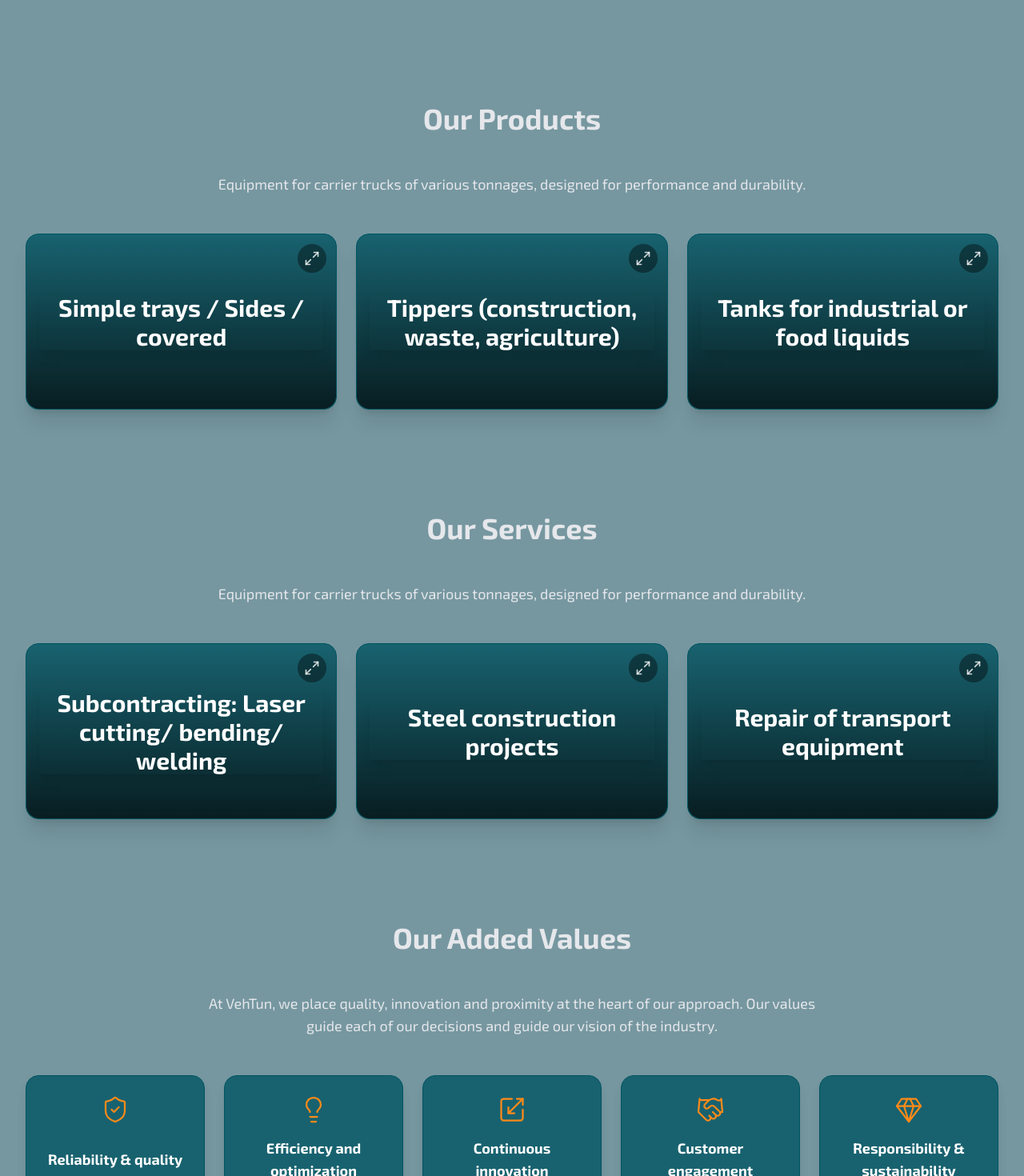
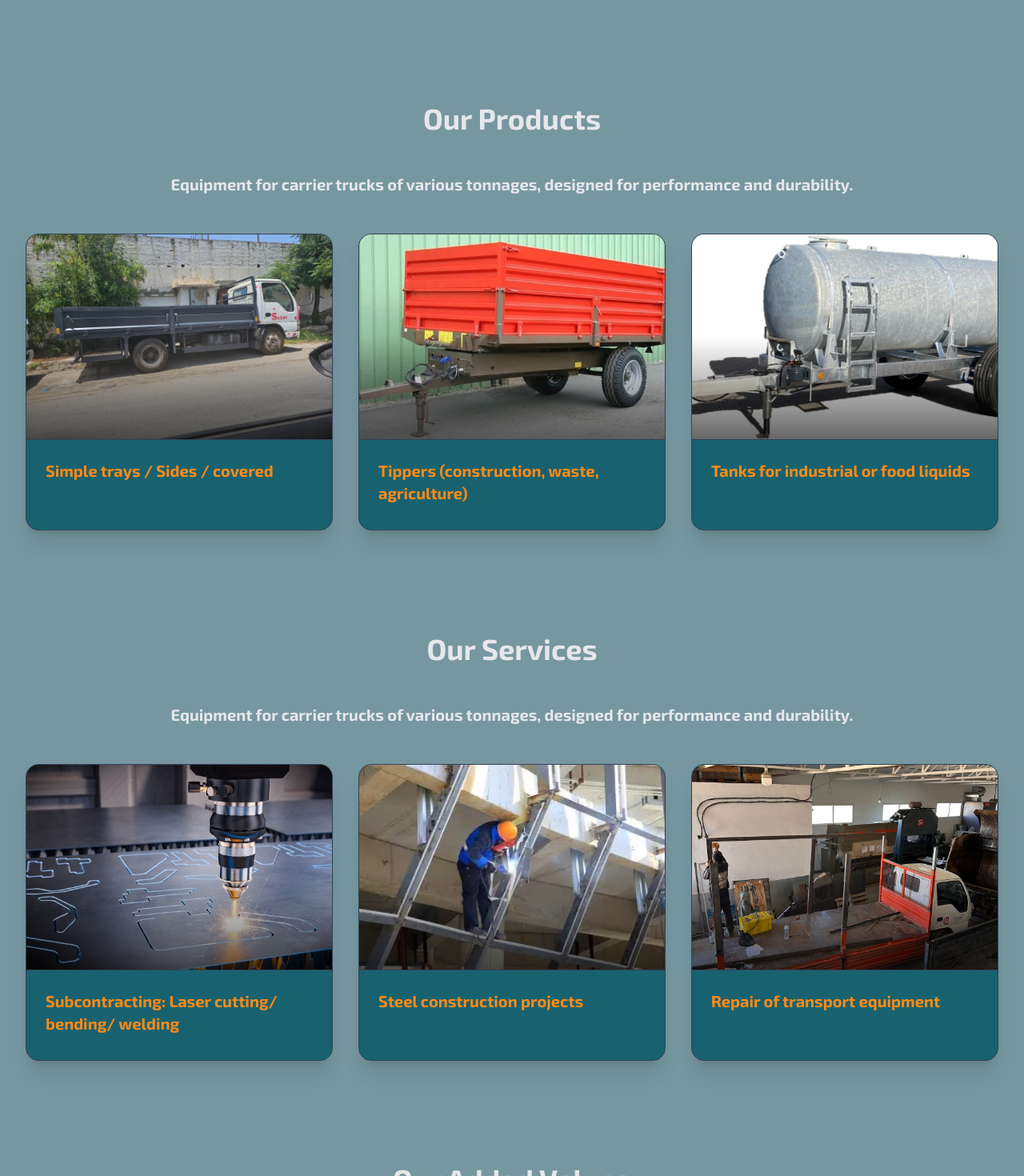
Before and after one commit to amenjouini/vehtun-web, a React (Create React App) app: page / in a window 1280 px wide. Shown: the part 1040-2510 px from the top of the page at 80% size. Built offline with nearby package versions, Linux system fonts and the light colour scheme.

Commit message:
cards fixed to new style

```diff
--- a/src/App.js
+++ b/src/App.js
@@ -98,6 +98,13 @@ const AnimatedSection = ({ children, threshold = 0.2 }) => {
 // Updated SectionTitle with animation
 const SectionTitle = ({ title, icon: Icon }) => (
   <h2 className="text-3xl sm:text-4xl font-bold text-center text-primary-400 mb-12 flex items-center justify-center gap-3">
+    {Icon && <Icon className="w-8 h-8 sm:w-10 sm:h-10" />}
+    <span>{title}</span>
+  </h2>
+);
+
+const SectionSubTitle = ({ title, icon: Icon }) => (
+  <h2 className="text-3xl sm:text-xl font-bold text-center text-primary-400 mb-12 flex items-center justify-center gap-3">
     {Icon && <Icon className="w-8 h-8 sm:w-10 sm:h-10" />}
     <span>{title}</span>
   </h2>
@@ -275,7 +282,7 @@ const ImageCarouselCard = ({ item }) => {
 
       {/* Content section */}
       <div className="p-6 flex-grow">
-        <h4 className="text-xl font-bold text-amber-400 mb-2">{item.title}</h4>
+        <h4 className="text-xl font-bold text-primary-500 mb-2">{item.title}</h4>
         <p className="text-slate-400">{item.desc}</p>
       </div>
     </div>
@@ -422,17 +429,17 @@ const App = () => {
     {
       title: t("plateau_bache.title"),
       imgText: placeholderImg(600, 400, t("plateau_bache.title"), "374151"),
-      gallery: [produit1, produit2, produit3],
+      images: [produit1, produit2, produit3],
     },
     {
       title: t("benne_gravats.title"),
       imgText: placeholderImg(600, 400, t("benne_gravats.title"), "374151"),
-      gallery: [benne1, benne2],
+      images: [benne1, benne2],
     },
     {
       title: t("citerne_15000.title"),
       imgText: placeholderImg(600, 400, t("citerne_15000.title"), "374151"),
-      gallery: [citerne1, citerne2],
+      images: [citerne1, citerne2],
     },
   ];
 
@@ -441,19 +448,19 @@ const App = () => {
       title: t("service1"),
       imgText: placeholderImg(600, 400, t("sector_trans"), "374151"),
       img: values2,
-      gallery: [laser, pliage, welding, laser2, pliage2],
+      images: [laser, pliage, welding, laser2, pliage2],
     },
     {
       title: t("service2"),
       imgText: placeholderImg(600, 400, t("sector_agr"), "374151"),
       img: values3,
-      gallery: [ccc],
+      images: [ccc],
     },
     {
       title: t("service3"),
       imgText: placeholderImg(600, 400, t("sector_loc"), "374151"),
       img: values4,
-      gallery: [reparation, reparation2],
+      images: [reparation, reparation2],
     },
   ];
 
@@ -860,107 +867,15 @@ const App = () => {
 
       <main className="container mx-auto px-4 sm:px-6 lg:px-8 py-20 sm:py-28 space-y-24 sm:space-y-32">
         {/* --- Products Section --- */}
-        <AnimatedSection>
-          <section id="products" className="scroll-mt-20 max-w-7xl mx-auto">
+         <AnimatedSection>
+          <section id="products" className="scroll-mt-20">
             <SectionTitle title={t("products_title")} />
-            <p className="text-center text-lg text-white-400 mb-12 max-w-3xl mx-auto">
-              {t("products_subtitle")}
-            </p>
-            <div
-              ref={gridRef}
-              className="grid grid-cols-1 sm:grid-cols-2 lg:grid-cols-3 gap-6 items-start"
-            >
-              {products.map((item, index) => {
-                const isExpanded = index === expandedProductIndex;
-                return (
-                  <React.Fragment key={item.title}>
-                    <div
-                      ref={cardRefs.current[index]}
-                      className={`bg-secondary-800 shadow-xl flex flex-col group border border-secondary-700 cursor-pointer rounded-2xl
-                                            ${
-                                              isExpanded
-                                                ? "ring-2 ring-primary-400 ring-offset-4 ring-offset-secondary-900"
-                                                : ""
-                                            }`}
-                      onClick={() => handleProductCardClick(index)}
-                    >
-                      <div className="relative aspect-video overflow-hidden rounded-2xl">
-                        <div className="absolute inset-0 bg-gradient-to-t from-black/70 to-transparent flex items-center justify-center p-4">
-                          <h4 className="text-2xl md:text-3xl font-bold text-white text-center shadow-lg">
-                            {item.title}
-                          </h4>
-                        </div>
-                        <div className="absolute top-3 right-3 bg-black/40 p-2 rounded-full text-white/80 transition-transform group-hover:scale-110">
-                          {isExpanded ? (
-                            <X size={20} />
-                          ) : (
-                            <Maximize2 size={20} />
-                          )}
-                        </div>
-                      </div>
-                    </div>
-
-                    {!isDesktop && (
-                      <AnimatePresence>
-                        {isExpanded && (
-                          <motion.div
-                            className="bg-secondary-800 rounded-b-2xl overflow-hidden border-x border-b border-secondary-700 -mt-2"
-                            initial={{ height: 0, opacity: 0 }}
-                            animate={{ height: "auto", opacity: 1 }}
-                            exit={{ height: 0, opacity: 0 }}
-                            transition={{
-                              duration: 0.5,
-                              ease: [0.16, 1, 0.3, 1],
-                            }}
-                          >
-                            <div className="p-6">
-                              <ImageCarousel
-                                images={products[expandedProductIndex].gallery}
-                              />
-                            </div>
-                          </motion.div>
-                        )}
-                      </AnimatePresence>
-                    )}
-                  </React.Fragment>
-                );
-              })}
+            <SectionSubTitle title={t("products_subtitle")}/>
+            <div className="grid sm:grid-cols-2 lg:grid-cols-3 gap-8">
+              {products.map((item) => (
+                <ImageCarouselCard key={item.title} item={item} />
+              ))}
             </div>
-
-            {isDesktop && (
-              <div className="relative">
-                <AnimatePresence>
-                  {expandedProductIndex !== null && (
-                    <motion.div
-                      key="expanded-content-wrapper"
-                      initial={{ opacity: 0, y: -20 }}
-                      animate={{ opacity: 1, y: 0 }}
-                      exit={{
-                        opacity: 0,
-                        y: -20,
-                        transition: { duration: 0.3 },
-                      }}
-                      transition={{ duration: 0.4, ease: "easeInOut" }}
-                      className="relative mt-5"
-                    >
-                      <motion.div
-                        className="bg-secondary-800 rounded-2xl overflow-hidden border border-secondary-700 shadow-2xl"
-                        initial={{ height: 0 }}
-                        animate={{ height: "auto" }}
-                        exit={{ height: 0 }}
-                        transition={{ duration: 0.5, ease: [0.16, 1, 0.3, 1] }}
-                      >
-                        <div className="p-6">
-                          <ImageCarousel
-                            images={products[expandedProductIndex].gallery}
-                          />
-                        </div>
-                      </motion.div>
-                    </motion.div>
-                  )}
-                </AnimatePresence>
-              </div>
-            )}
           </section>
         </AnimatedSection>
 
@@ -999,105 +914,15 @@ const App = () => {
                 </AnimatedSection> */}
 
         {/* --- Workshop Section --- */}
-        <AnimatedSection>
-          <section id="services" className="scroll-mt-20 max-w-7xl mx-auto">
+                <AnimatedSection>
+          <section id="services" className="scroll-mt-20">
             <SectionTitle title={t("our_workshop")} />
-            <p className="text-center text-lg text-white-400 mb-12 max-w-3xl mx-auto">
-              {t("products_subtitle")}
-            </p>
-            <div
-              ref={gridRef}
-              className="grid grid-cols-1 sm:grid-cols-2 lg:grid-cols-3 gap-6 items-start"
-            >
-              {services.map((item, index) => {
-                const isExpanded = index === expandedServicesIndex;
-                return (
-                  <React.Fragment key={item.title}>
-                    <div
-                      ref={cardRefs.current[index]}
-                      className={`bg-secondary-800 shadow-xl flex flex-col group border border-secondary-700 cursor-pointer rounded-2xl
-                                            ${
-                                              isExpanded
-                                                ? "ring-2 ring-primary-400 ring-offset-4 ring-offset-secondary-900"
-                                                : ""
-                                            }`}
-                      onClick={() => handleServicesCardClick(index)}
-                    >
-                      <div className="relative aspect-video overflow-hidden rounded-2xl">
-                        <div className="absolute inset-0 bg-gradient-to-t from-black/70 to-transparent flex items-center justify-center p-4">
-                          <h4 className="text-2xl md:text-3xl font-bold text-white text-center shadow-lg">
-                            {item.title}
-                          </h4>
-                        </div>
-                        <div className="absolute top-3 right-3 bg-black/40 p-2 rounded-full text-white/80 transition-transform group-hover:scale-110">
-                          {isExpanded ? (
-                            <X size={20} />
-                          ) : (
-                            <Maximize2 size={20} />
-                          )}
-                        </div>
-                      </div>
-                    </div>
-
-                    {!isDesktop && (
-                      <AnimatePresence>
-                        {isExpanded && (
-                          <motion.div
-                            className="bg-secondary-800 rounded-b-2xl overflow-hidden border-x border-b border-secondary-700 -mt-2"
-                            initial={{ height: 0, opacity: 0 }}
-                            animate={{ height: "auto", opacity: 1 }}
-                            exit={{ height: 0, opacity: 0 }}
-                            transition={{
-                              duration: 0.5,
-                              ease: [0.16, 1, 0.3, 1],
-                            }}
-                          >
-                            <div className="p-6">
-                              <ImageCarousel images={item.gallery} />
-                            </div>
-                          </motion.div>
-                        )}
-                      </AnimatePresence>
-                    )}
-                  </React.Fragment>
-                );
-              })}
+            <SectionSubTitle title={t("products_subtitle")}/>
+            <div className="grid sm:grid-cols-2 lg:grid-cols-3 gap-8">
+              {services.map((item) => (
+                <ImageCarouselCard key={item.title} item={item} />
+              ))}
             </div>
-
-            {isDesktop && (
-              <div className="relative">
-                <AnimatePresence>
-                  {expandedServicesIndex !== null && (
-                    <motion.div
-                      key="expanded-content-wrapper"
-                      initial={{ opacity: 0, y: -20 }}
-                      animate={{ opacity: 1, y: 0 }}
-                      exit={{
-                        opacity: 0,
-                        y: -20,
-                        transition: { duration: 0.3 },
-                      }}
-                      transition={{ duration: 0.4, ease: "easeInOut" }}
-                      className="relative mt-5"
-                    >
-                      <motion.div
-                        className="bg-secondary-800 rounded-2xl overflow-hidden border border-secondary-700 shadow-2xl"
-                        initial={{ height: 0 }}
-                        animate={{ height: "auto" }}
-                        exit={{ height: 0 }}
-                        transition={{ duration: 0.5, ease: [0.16, 1, 0.3, 1] }}
-                      >
-                        <div className="p-6">
-                          <ImageCarousel
-                            images={services[expandedServicesIndex].gallery}
-                          />
-                        </div>
-                      </motion.div>
-                    </motion.div>
-                  )}
-                </AnimatePresence>
-              </div>
-            )}
           </section>
         </AnimatedSection>
 
@@ -1106,9 +931,7 @@ const App = () => {
         <AnimatedSection>
           <section id="values" className="scroll-mt-20 max-w-7xl mx-auto">
             <SectionTitle title={t("added_values")} />
-            <p className="text-center text-lg text-white-400 mb-12 max-w-3xl mx-auto">
-              {t("added_values_desc")}
-            </p>
+            <SectionSubTitle title={t("added_values_desc")}/>
             {/* The `items-start` class is key to preventing vertical movement */}
             <div className="grid grid-cols-1 sm:grid-cols-2 md:grid-cols-3 lg:grid-cols-5 gap-6 items-start">
               {values.map((value, index) => {
@@ -1179,8 +1002,9 @@ const App = () => {
 
         {/* --- Achievements Section --- */}
         <AnimatedSection>
-          <section id="achievements" className="scroll-mt-20">
-            <SectionTitle title={t("achiev")} icon={Award} />
+          <section id="clients-achievements" className="scroll-mt-20">
+            <SectionTitle title={t("achiev")}/>
+            <SectionSubTitle title={t("possible_clients_desc")}/>
             <div className="grid sm:grid-cols-2 lg:grid-cols-3 gap-8">
               {achievements.map((item) => (
                 <ImageCarouselCard key={item.title} item={item} />
```
